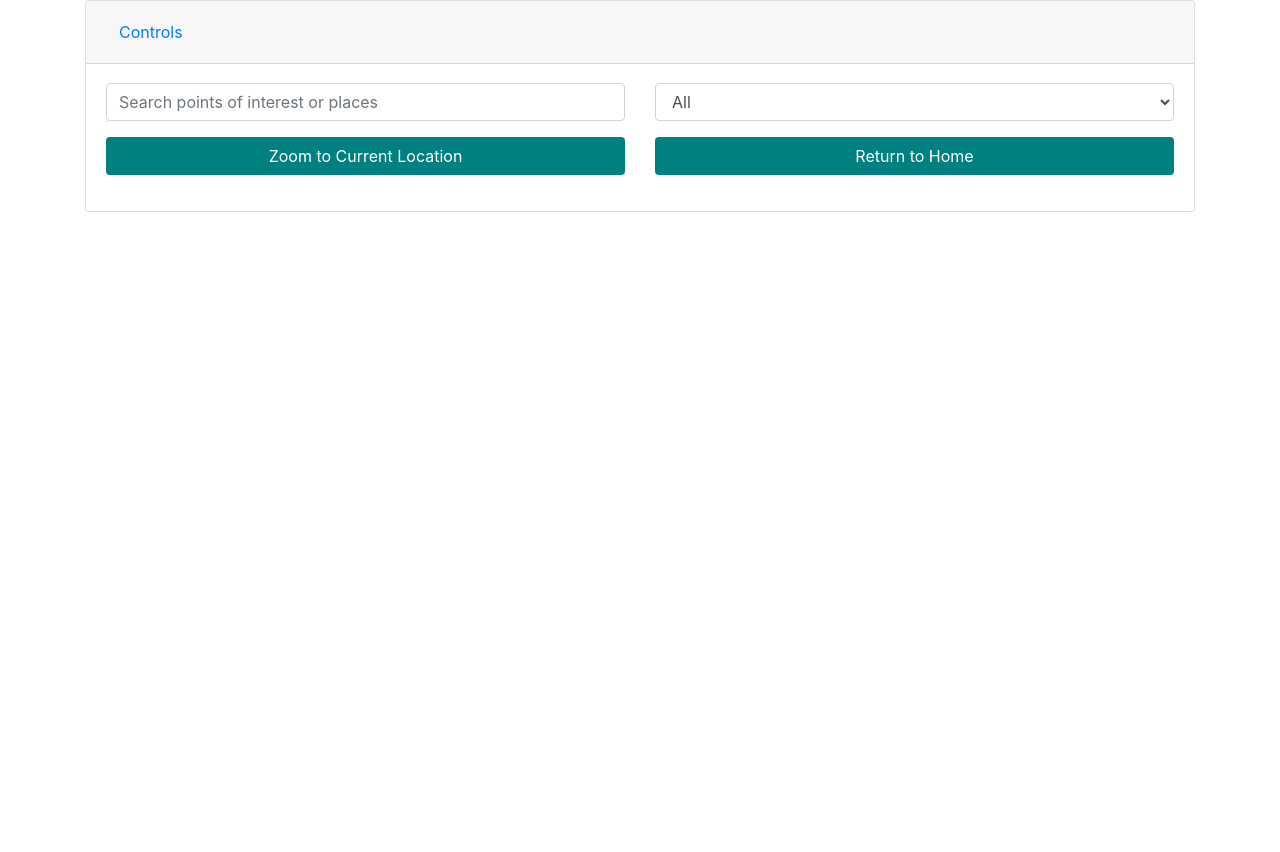
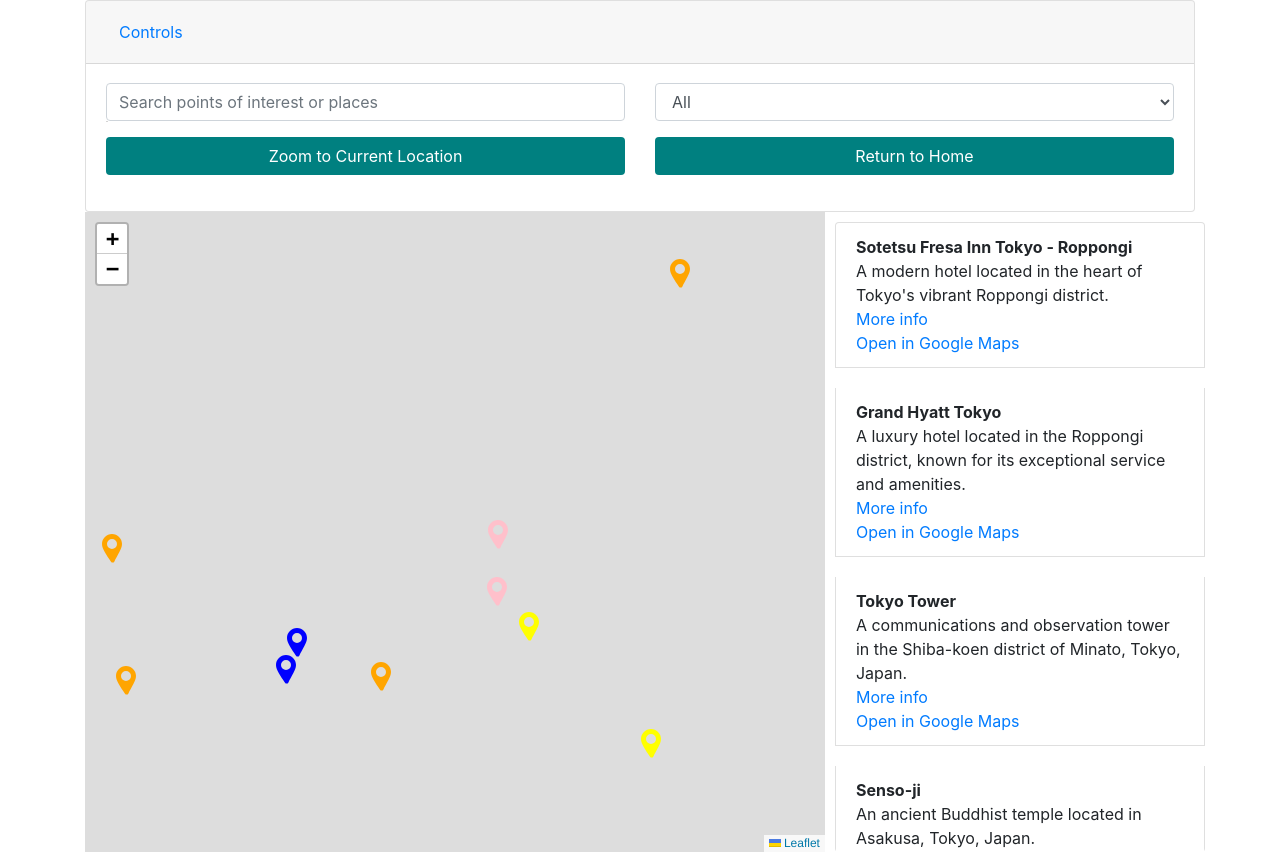
Before and after one commit to itsmeodom/TokyoTeaM, a plain HTML site: page index.html in a window 1280 px wide. Drawn offline with nearby package versions, Linux system fonts and the light colour scheme.

Commit message:
Update index.html
copied and pasted before chatgpt was done. Tsk Tsk!

```diff
--- a/index.html
+++ b/index.html
@@ -229,3 +229,61 @@
                         markers.push(marker);
                         marker.addTo(map);
                     });
+
+                    // Display POIs as a list
+                    const poiList = document.getElementById('poi-list');
+                    pois.forEach(poi => {
+                        const listItem = document.createElement('li');
+                        listItem.className = 'poi-item list-group-item';
+                        listItem.innerHTML = `
+                            <b>${poi.name}</b><br>
+                            ${poi.notes}<br>
+                            <a href="${poi.link}" target="_blank">More info</a><br>
+                            <a href="${poi.googleMapsLink}" target="_blank">Open in Google Maps</a>
+                        `;
+                        poiList.appendChild(listItem);
+                    });
+
+                    // Filter POIs
+                    document.getElementById('filter').addEventListener('change', () => updateMapAndList(pois, markers));
+                    document.getElementById('search').addEventListener('input', () => updateMapAndList(pois, markers));
+                    map.on('moveend', () => updateMapAndList(pois, markers));
+
+                    // Initial update
+                    updateMapAndList(pois, markers);
+                });
+
+            // Update POI list and markers based on filter, search, and map bounds
+            function updateMapAndList(pois, markers) {
+                const filterValue = document.getElementById('filter').value;
+                const searchValue = document.getElementById('search').value.toLowerCase();
+                const bounds = map.getBounds();
+                const poiList = document.getElementById('poi-list');
+                poiList.innerHTML = '';
+
+                markers.forEach(marker => marker.remove());
+
+                pois.forEach((poi, index) => {
+                    const isInBounds = bounds.contains([poi.lat, poi.lng]);
+                    const matchesFilter = filterValue === 'all' || poi.type === filterValue;
+                    const matchesSearch = poi.name.toLowerCase().includes(searchValue);
+
+                    if (isInBounds && matchesFilter && matchesSearch) {
+                        markers[index].addTo(map);
+                        const listItem = document.createElement('li');
+                        listItem.className = 'poi-item list-group-item';
+                        listItem.innerHTML = `
+                            <b>${poi.name}</b><br>
+                            ${poi.notes}<br>
+                            <a href="${poi.link}" target="_blank">More info</a><br>
+                            <a href="${poi.googleMapsLink}" target="_blank">Open in Google Maps</a>
+                        `;
+                        poiList.appendChild(listItem);
+                    }
+                });
+            }
+        });
+</script>
+
+</body>
+</html>
```
